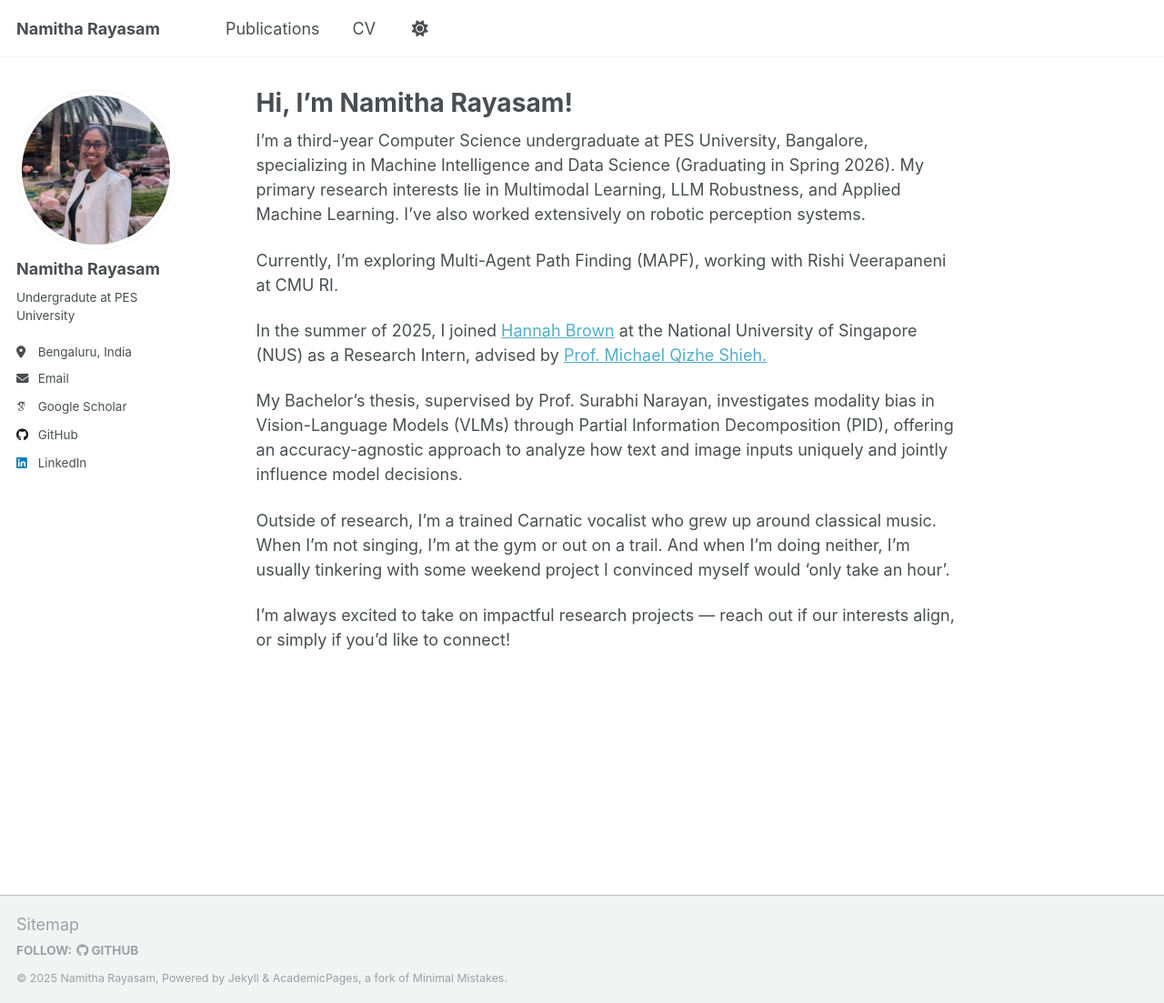
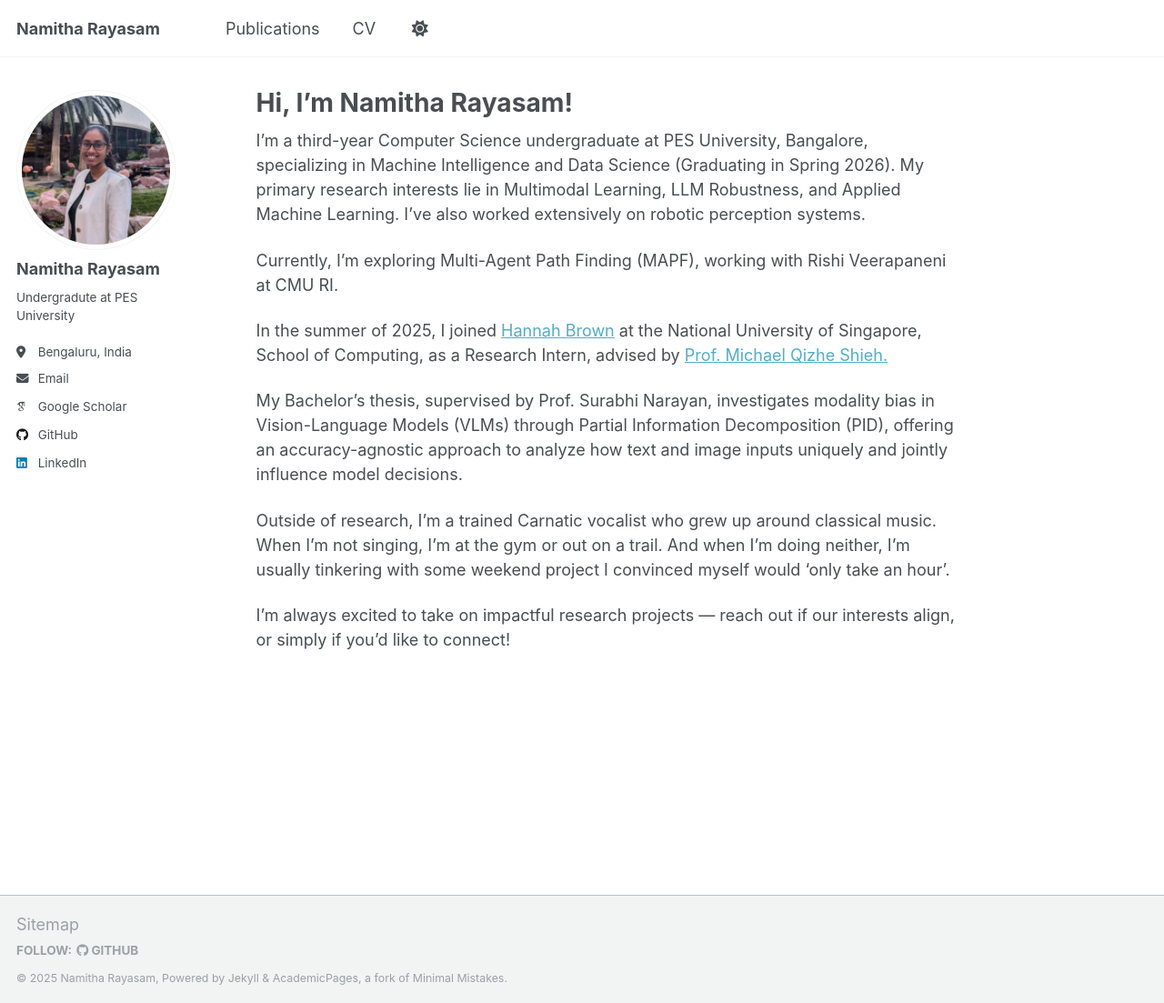
Before and after one commit to namitharayasam/namitharayasam.github.io, a Jekyll site: the page built from _pages/about.md, in a window 1280 px wide and 1103 px high. Shown: the whole window at 91% size. Built offline with Jekyll 4.4.1, drawn with Linux system fonts in a browser that asks for light colours; some web fonts are replaced.

Commit message:
Update about.md

```diff
--- a/_pages/about.md
+++ b/_pages/about.md
@@ -11,7 +11,7 @@ I’m a third-year Computer Science undergraduate at PES University, Bangalore,
 
 Currently, I’m exploring Multi-Agent Path Finding (MAPF), working with Rishi Veerapaneni at CMU RI.
 
-In the summer of 2025, I joined [Hannah Brown](https://hannah-aught.github.io/) at the National University of Singapore (NUS) as a Research Intern, advised by [Prof. Michael Qizhe Shieh.](https://www.comp.nus.edu.sg/cs/people/mshieh/)
+In the summer of 2025, I joined [Hannah Brown](https://hannah-aught.github.io/) at the National University of Singapore, School of Computing, as a Research Intern, advised by [Prof. Michael Qizhe Shieh.](https://www.comp.nus.edu.sg/cs/people/mshieh/)
 
 My Bachelor’s thesis, supervised by Prof. Surabhi Narayan, investigates modality bias in Vision-Language Models (VLMs) through Partial Information Decomposition (PID), offering an accuracy-agnostic approach to analyze how text and image inputs uniquely and jointly influence model decisions.
 
```
